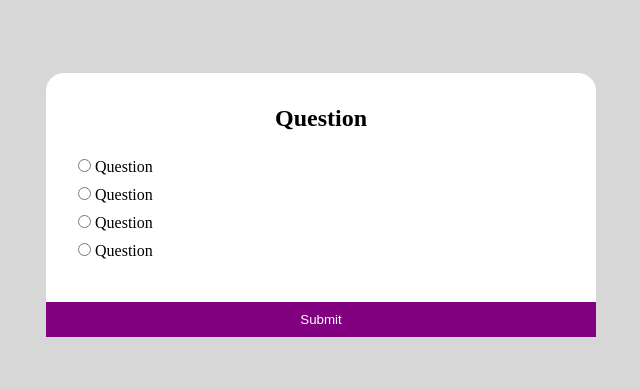
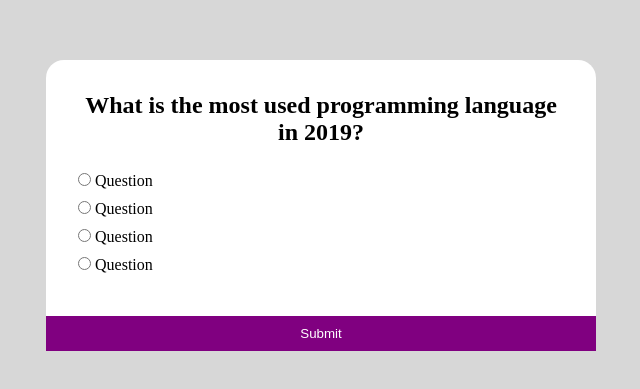
Before and after one commit to Dowirak228/Quiz-app, a plain HTML site: page code/index.html in a window 1280 px wide. Shown: the part 195-584 px from the top of the page, without its empty margins (319-959 px from the left). Drawn offline with Linux system fonts and the light colour scheme.

Commit message:
fix: Add defer to the index.html file to connect script.js file

```diff
--- a/code/index.html
+++ b/code/index.html
@@ -5,7 +5,7 @@
     <meta http-equiv="X-UA-Compatible" content="IE=edge" />
     <meta name="viewport" content="width=device-width, initial-scale=1.0" />
     <link rel="stylesheet" href="style.css" />
-    <script src="./script.js"></script>
+    <script src="./script.js" defer></script>
     <title>Quiz app</title>
   </head>
   <body>
--- a/code/script.js
+++ b/code/script.js
@@ -0,0 +1,44 @@
+const quizData = [
+   {
+       question: "What is the most used programming language in 2019?",
+       a: "Java",
+       b: "C",
+       c: "Python",
+       d: "JavaScript",
+       correct: "d",
+   },
+   {
+       question: "Who is the President of US?",
+       a: "Florin Pop",
+       b: "Donald Trump",
+       c: "Ivan Saldano",
+       d: "Mihai Andrei",
+       correct: "b",
+   },
+   {
+       question: "What does HTML stand for?",
+       a: "Hypertext Markup Language",
+       b: "Cascading Style Sheet",
+       c: "Jason Object Notation",
+       d: "Helicopters Terminals Motorboats Lamborginis",
+       correct: "a",
+   },
+   {
+       question: "What year was JavaScript launched?",
+       a: "1996",
+       b: "1995",
+       c: "1994",
+       d: "none of the above",
+       correct: "b",
+   },
+];
+
+const questionEl = document.getElementById("question")
+
+loadQuiz();
+
+function loadQuiz() {
+
+   questionEl.innerText = quizData[0].question
+
+};
```
